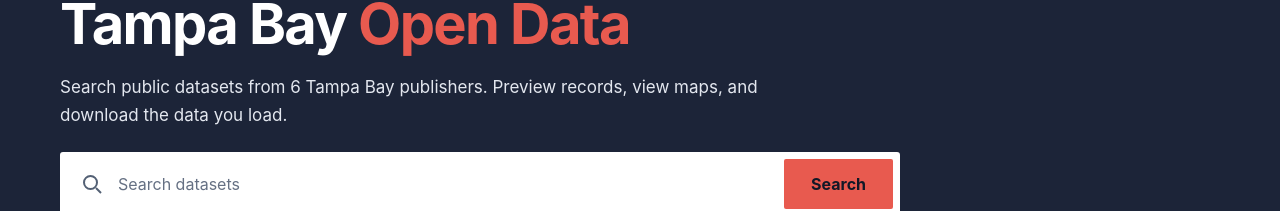
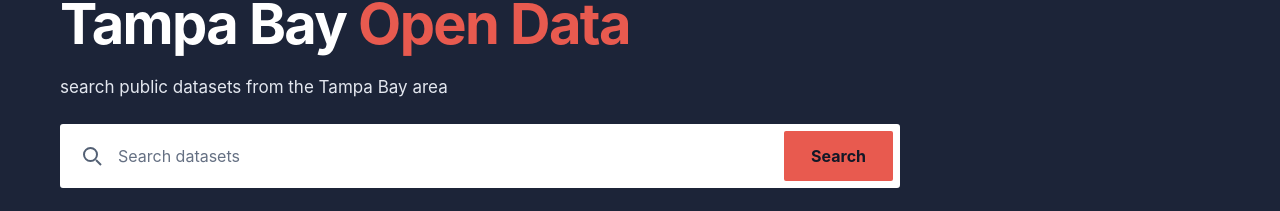
Before and after one commit to Jaclenga/tampaBayOpenDataExplorer, a React (Vite) app: page / in a window 1280 px wide. Shown: the part 193-404 px from the top of the page. Built offline with nearby package versions, Linux system fonts and the light colour scheme; no server answers.

Commit message:
Simplify catalog search description

```diff
--- a/src/components/CatalogPage.tsx
+++ b/src/components/CatalogPage.tsx
@@ -67,11 +67,7 @@ export default function CatalogPage({
           <h1 id="catalog-title">
             Tampa Bay <span>Open Data</span>
           </h1>
-          <p>
-            Search public datasets from {publishers.length} Tampa Bay
-            publishers. Preview records, view maps, and download the data you
-            load.
-          </p>
+          <p>search public datasets from the Tampa Bay area</p>
           <form
             role="search"
             className="search"
```
